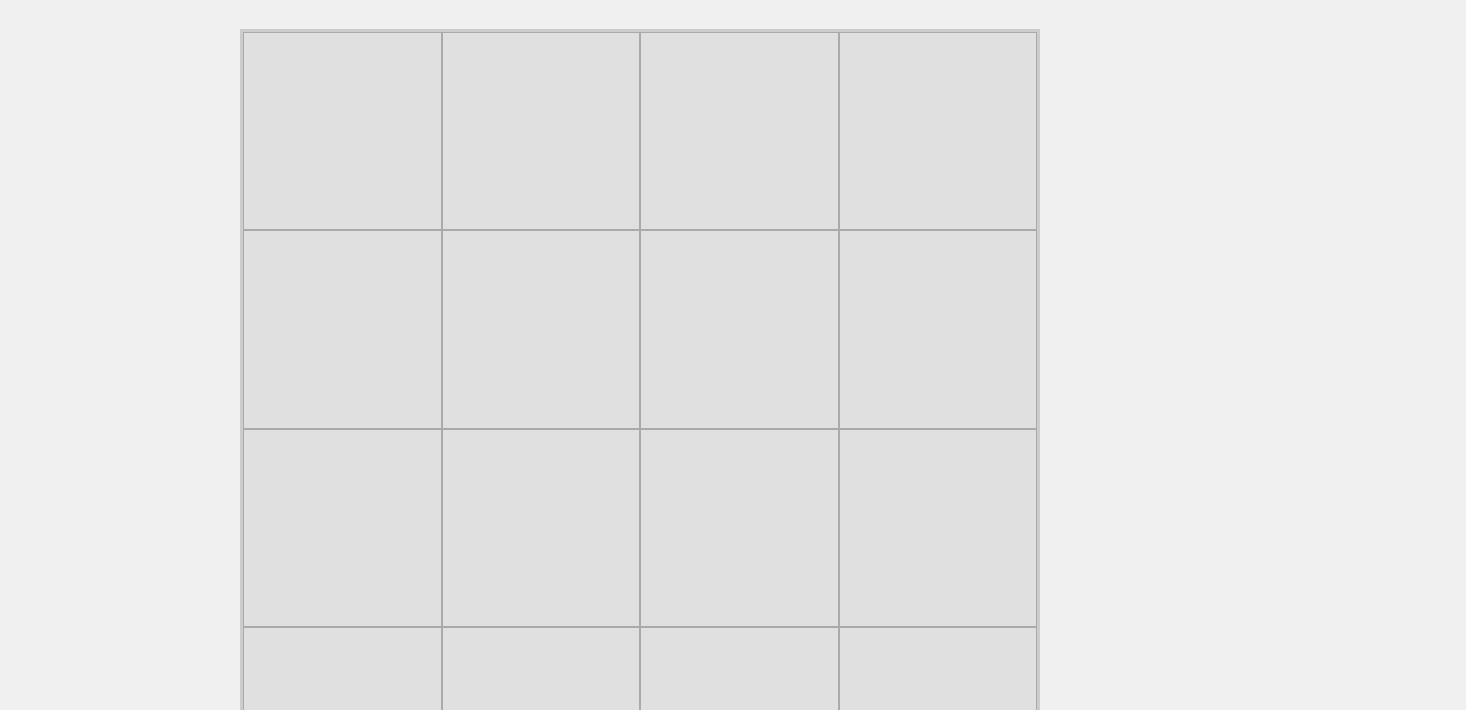
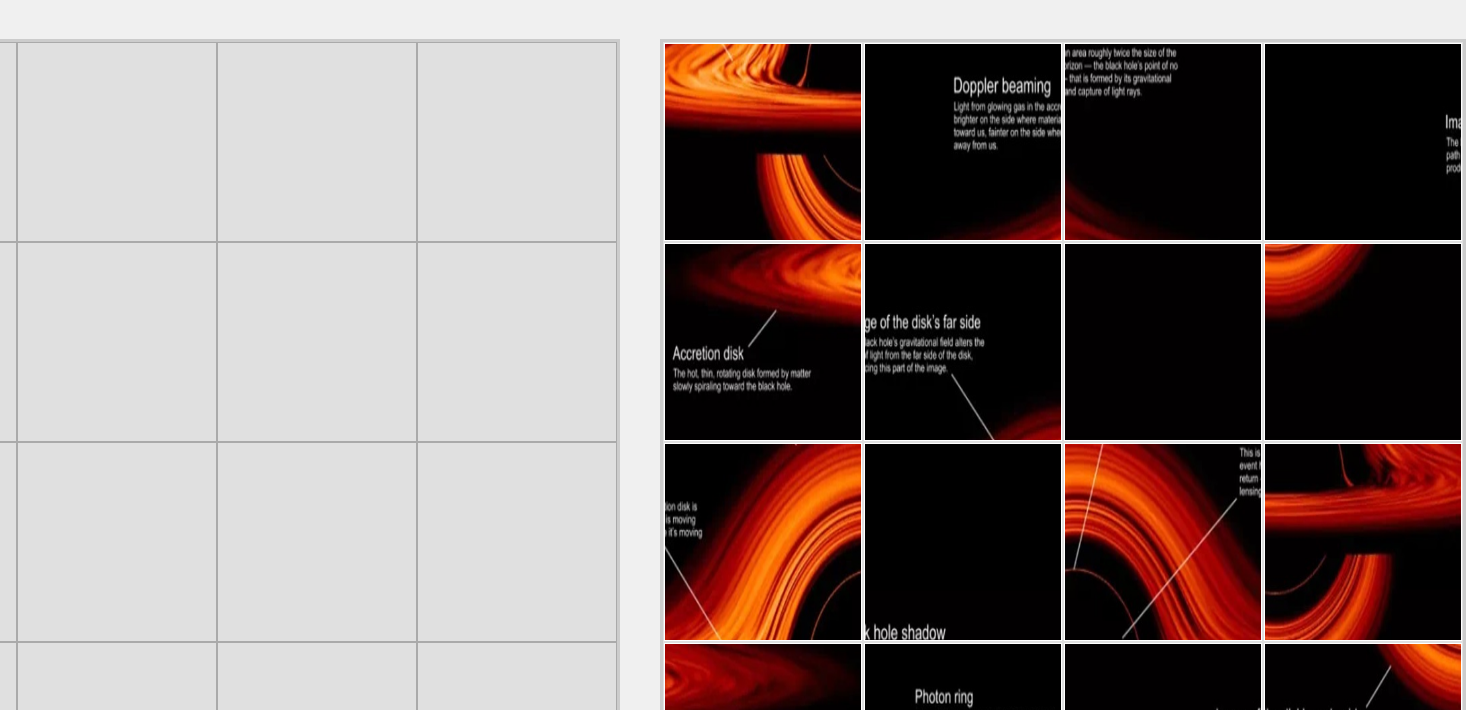
Before and after one commit to zeroslug/zeroslug.github.io, a plain HTML site: page index.html in a window 1280 px wide. Shown: the part 90-800 px from the top of the page, 1466 px wide, since content can reach past the window. Drawn offline with Linux system fonts and the light colour scheme.

Commit message:
Update style.css

```diff
--- a/style.css
+++ b/style.css
@@ -6,64 +6,61 @@ body {
     background-color: #f0f0f0;
     margin: 0;
     padding: 20px;
-    box-sizing: border-box; /* 确保 padding 不会增加总宽度 */
 }
 
 h1 {
     color: #333;
-    font-size: 2em;
-    text-align: center;
 }
 
 .game-container {
     display: flex;
-    flex-wrap: wrap; /* 允许换行 */
-    justify-content: center; /* 居中对齐 */
-    gap: 20px; /* 减小间距 */
+    gap: 40px;
     align-items: flex-start;
-    margin-top: 10px; /* 减小上边距 */
+    margin-top: 20px;
 }
 
-/* 拼图板和拼图块容器的响应式尺寸 */
-.puzzle-board,
-.puzzle-pieces {
-    width: 90vw; /* 在小屏幕上使用90%的视口宽度 */
-    max-width: 800px; /* 在大屏幕上保持最大宽度 */
-    aspect-ratio: 1 / 1; /* 保持正方形 */
+.puzzle-board {
+    width: 800px;
+    height: 800px;
     display: grid;
     grid-template-columns: repeat(4, 1fr);
     grid-template-rows: repeat(4, 1fr);
     border: 3px solid #ccc;
     background-color: #e0e0e0;
+}
+
+.puzzle-piece-placeholder {
+    width: 200px;
+    height: 200px;
+    border: 1px solid #aaa;
     box-sizing: border-box;
 }
 
-.puzzle-piece-placeholder,
+.puzzle-pieces {
+    width: 800px;
+    height: 800px;
+    display: grid;
+    grid-template-columns: repeat(4, 1fr);
+    grid-template-rows: repeat(4, 1fr);
+    border: 3px solid #ccc;
+    background-color: #e0e0e0;
+}
+
 .puzzle-piece-container {
-    width: 100%;
-    height: 100%;
-    border: 1px solid #aaa;
-    box-sizing: border-box;
+    width: 200px;
+    height: 200px;
     display: flex;
     justify-content: center;
     align-items: center;
 }
 
 .puzzle-piece {
-    width: 95%; /* 稍微缩小以显示边框 */
-    height: 95%; /* 稍微缩小以显示边框 */
+    width: 198px;
+    height: 198px;
     border: 1px solid #fff;
     box-sizing: border-box;
     cursor: grab;
-    background-size: 400%; /* 4x4 网格的背景大小 */
-}
-
-/* 媒体查询：针对小屏幕设备 */
-@media (max-width: 900px) {
-    .game-container {
-        flex-direction: column; /* 垂直堆叠 */
-        align-items: center;
-    }
+    background-size: 800px 800px;
 }
 
 .dragging {
@@ -73,7 +70,7 @@ h1 {
 
 #status-message {
     margin-top: 20px;
-    font-size: 1.2em; /* 减小字体大小 */
+    font-size: 1.5em;
     font-weight: bold;
     text-align: center;
     color: #333;
@@ -90,6 +87,7 @@ h1 {
     z-index: 1000;
 }
 
+/* 新增烟花效果的CSS */
 .firework-trail {
     position: absolute;
     width: 10px;
```
